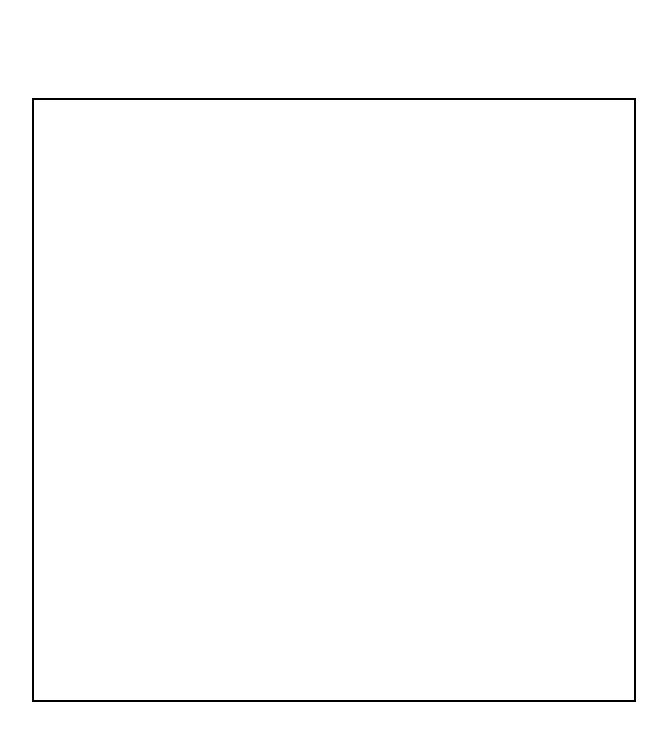
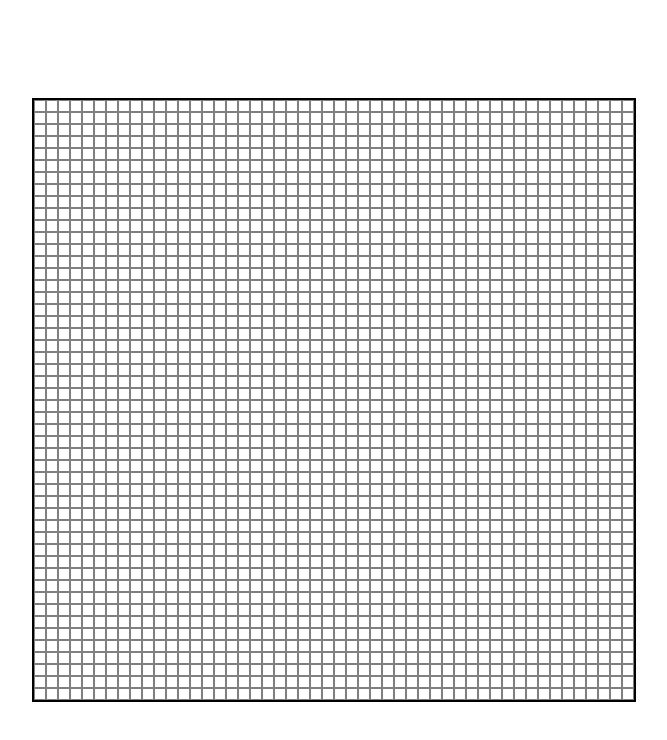
Before and after one commit to danyapac3/etch-a-sketch, a plain HTML site: page index.html in a window 1280 px wide. Shown: the whole page, without its empty margins (306-973 px from the left). Drawn offline with Linux system fonts and the light colour scheme.

Commit message:
Add func that generates grid with specified size

```diff
--- a/script.js
+++ b/script.js
@@ -0,0 +1,22 @@
+const gridContainer = document.querySelector('.grid-container');
+
+function createElementWithClasses(elementType, ...classes) {
+  const element = document.createElement(elementType);
+  element.classList.add(...classes);
+  return element;
+}
+
+function generateGrid(size = 50) {
+  const grid = createElementWithClasses('div', 'grid-container');
+  grid.style.setProperty('--cell-size', `calc(100% / ${size})`);
+  for (let i = 0; i < size ** 2; i++) {
+    const cell = createElementWithClasses('div', 'grid-cell');
+    grid.appendChild(cell);
+  }
+  return grid;
+}
+
+
+const newGridContainer = generateGrid();
+console.log(newGridContainer.childElementCount);
+gridContainer.replaceWith(newGridContainer);
--- a/style.css
+++ b/style.css
@@ -11,8 +11,18 @@ body {
 }
 
 .grid-container {
+  display: flex;
+  flex-wrap: wrap;
   box-sizing: content-box;
   width: 600px;
   height: 600px;
   border: 2px solid black;
 }
+
+.grid-cell {
+  box-sizing: border-box;
+  width: var(--cell-size);
+  height: var(--cell-size);
+  flex: 0 0 auto;
+  border: 1px solid gray;
+}
```
